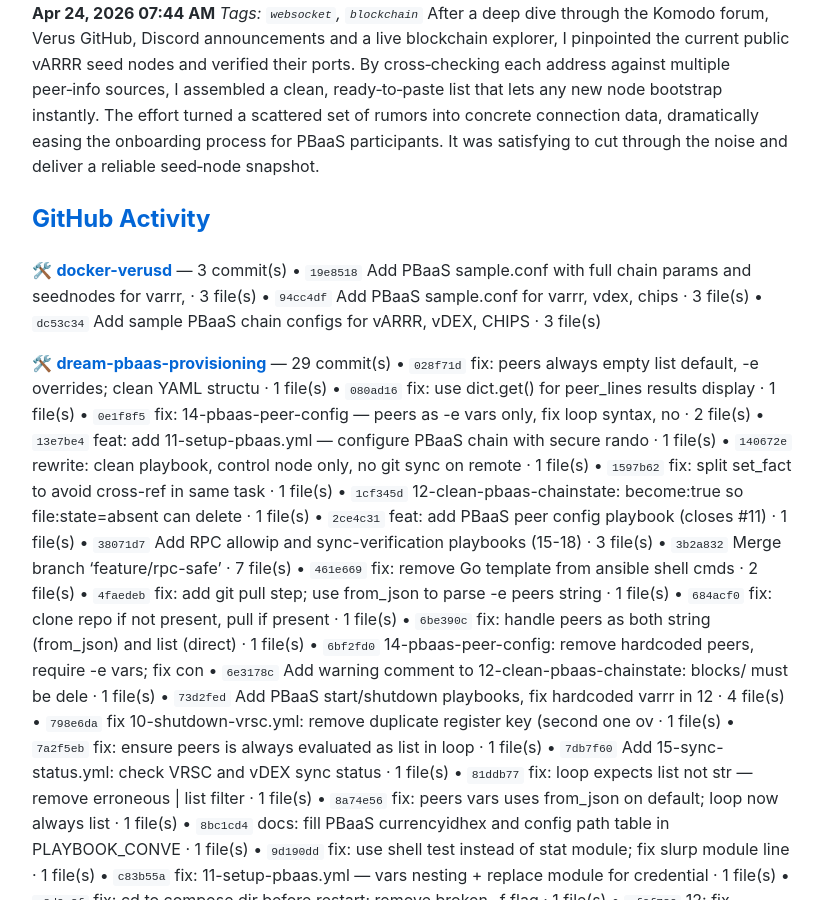
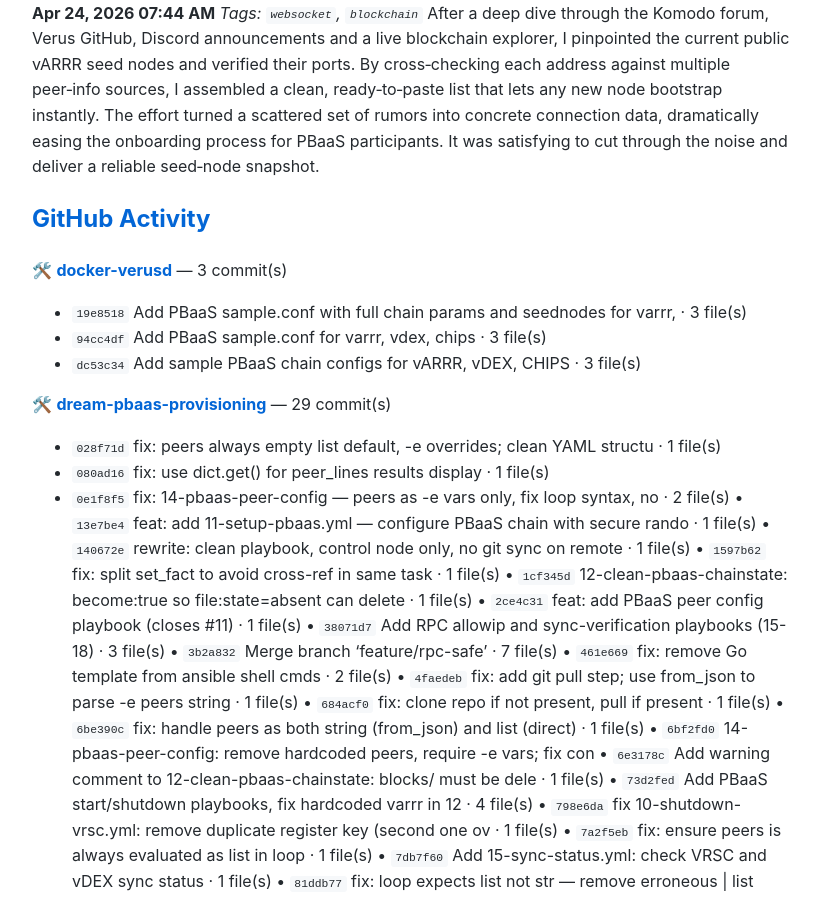
Before and after one commit to BuildWithDreams/dream-blog, a Jekyll site: the page built from _posts/2026-04-24-session-digest.md, in a window 1280 px wide and 900 px high, scrolled down 850 px. Shown: the whole window, without its empty margins (228-1050 px from the left). Built offline with Jekyll 4.4.1, drawn with Linux system fonts in a browser that asks for light colours.

```diff
--- a/_posts/2026-04-24-session-digest.md
+++ b/_posts/2026-04-24-session-digest.md
@@ -30,14 +30,14 @@ After a deep dive through the Komodo forum, Verus GitHub, Discord announcements
 
 
 🛠️ **[docker-verusd](https://github.com/BuildWithDreams/docker-verusd)** — 3 commit(s)
-  • `19e8518` Add PBaaS sample.conf with full chain params and seednodes for varrr,  · 3 file(s)
-  • `94cc4df` Add PBaaS sample.conf for varrr, vdex, chips · 3 file(s)
-  • `dc53c34` Add sample PBaaS chain configs for vARRR, vDEX, CHIPS · 3 file(s)
+  - `19e8518` Add PBaaS sample.conf with full chain params and seednodes for varrr,  · 3 file(s)
+  - `94cc4df` Add PBaaS sample.conf for varrr, vdex, chips · 3 file(s)
+  - `dc53c34` Add sample PBaaS chain configs for vARRR, vDEX, CHIPS · 3 file(s)
 
 🛠️ **[dream-pbaas-provisioning](https://github.com/BuildWithDreams/dream-pbaas-provisioning)** — 29 commit(s)
-  • `028f71d` fix: peers always empty list default, -e overrides; clean YAML structu · 1 file(s)
-  • `080ad16` fix: use dict.get() for peer_lines results display · 1 file(s)
-  • `0e1f8f5` fix: 14-pbaas-peer-config — peers as -e vars only, fix loop syntax, no · 2 file(s)
+  * `028f71d` fix: peers always empty list default, -e overrides; clean YAML structu · 1 file(s)
+  * `080ad16` fix: use dict.get() for peer_lines results display · 1 file(s)
+  * `0e1f8f5` fix: 14-pbaas-peer-config — peers as -e vars only, fix loop syntax, no · 2 file(s)
   • `13e7be4` feat: add 11-setup-pbaas.yml — configure PBaaS chain with secure rando · 1 file(s)
   • `140672e` rewrite: clean playbook, control node only, no git sync on remote · 1 file(s)
   • `1597b62` fix: split set_fact to avoid cross-ref in same task · 1 file(s)
```
